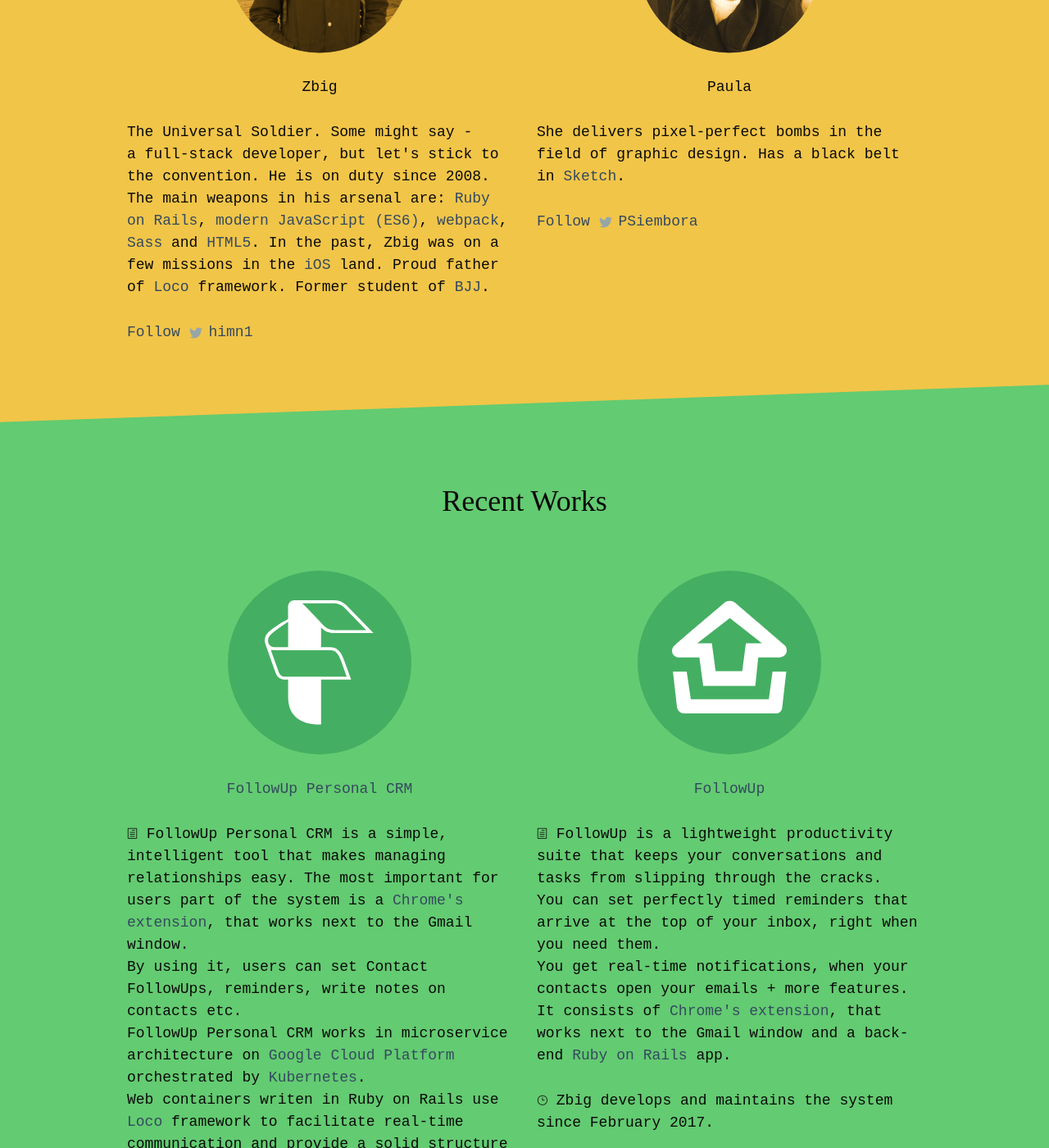
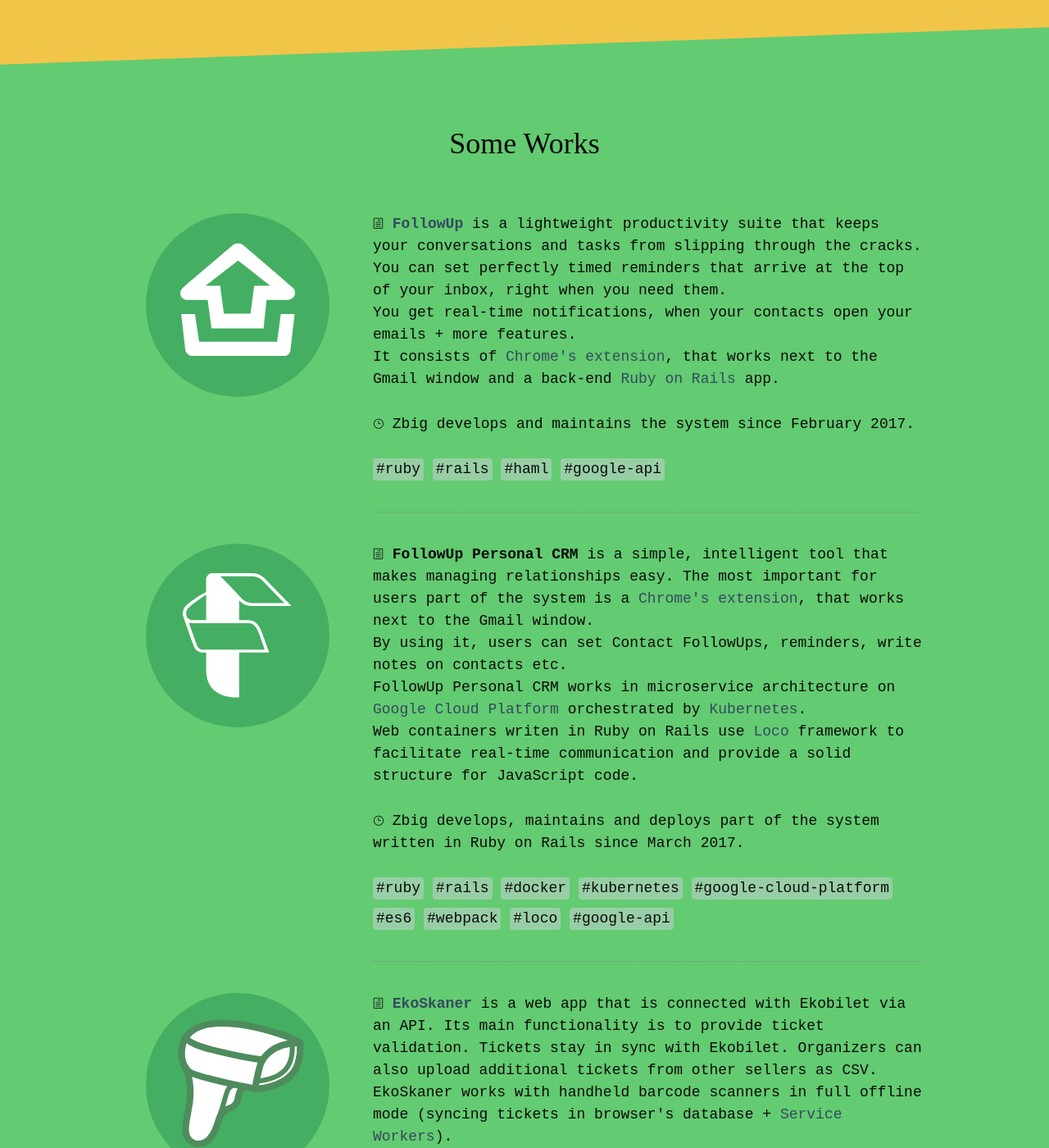
Before and after one commit to artofcodelabs/artofcodelabs.github.io, a Jekyll site: the page built from index.html, in a window 1280 px wide and 1400 px high, scrolled down 1386 px. Shown: the whole window at 82% size. Built offline with Jekyll 4.4.1, drawn with Linux system fonts in a browser that asks for light colours; some web fonts are replaced; some of the changed text lies outside the part shown.

Commit message:
Update (#31)

```diff
--- a/_includes/index/fourth_page.html
+++ b/_includes/index/fourth_page.html
@@ -3,17 +3,18 @@
     <div class="columns">
       <div class="row align-spaced">
         <div class="columns small-11">
-          <h2 class='align-center' id='open_source_header'>Open Source & freebies</h2>
+          <h2 class='align-center' id='open_source_header'>Open Source</h2>
         </div>
       </div>
+
       <div class="row align-center">
-        <div class="columns large-6 medium-6 small-11">
+        <div class="columns large-3 medium-5 small-11">
           <div class='project rounded-corners' id='loco-logo-container'>
             <img src='old_assets/loco_logo@3x.png' alt='loco logo' class='rounded-corners team'>
           </div>
-          <p>
-            <a href='http://locoframework.org' target="_blank" rel="noopener noreferrer" class='alt'>Loco</a>
-          </p>
+        </div>
+
+        <div class="columns large-7 medium-7 small-11">
           <p class='align-left'>
             <a href='http://locoframework.org' target="_blank" rel="noopener noreferrer" class='alt'>Loco</a> is a framework made up of two cooperating parts.
             First part is a front-end one called <a href='https://github.com/locoframework/loco-js' target="_blank" rel="noopener noreferrer" class='alt'>Loco-JS</a>.
@@ -28,23 +29,6 @@
               <span aria-hidden="true" class="icon_link_alt"></span> Repositories
             </a>
           </p>
-          <hr class='show-for-small-only'>
-        </div>
-
-        <div class="columns large-6 medium-6 small-11" id='avatars_columns'>
-          <div class='project rounded-corners trans'>
-            <img src='old_assets/avatars@3x.jpg' alt='avatars' class='rounded-corners team'>
-          </div>
-          <p>Avatars package</p>
-          <p class='align-left'>
-            Avatars have been originally made by Paula for our secret app (under development).
-            But we give them away for free :) You can download the package and use avatars in your own projects. Enjoy!
-          </p>
-          <p class='align-left'>
-            <a href='/downloads/avatars.zip' class='alt'>
-              <span aria-hidden="true" class="icon_download"></span> Download
-            </a>
-          </p>
         </div>
       </div>
     </div>
--- a/_includes/index/second_page.html
+++ b/_includes/index/second_page.html
@@ -7,25 +7,17 @@
         </div>
       </div>
 
-      <div class="row align-spaced">
-        <div class="columns large-10 medium-12 small-11">
-          <p>
-            <b>Art of Code</b> is a small team specialized in production of web apps.
-            To be more precise - it is actually a one man army (with a little help :)
-          </p>
-        </div>
-      </div>
-
       <div class="row align-center">
-        <div class="columns large-5 medium-6 small-11">
+        <div class="columns large-3 medium-5 small-11">
           <p>
             <img src='old_assets/h1@3x.jpg' alt='himn1' class='circle team'>
           </p>
-          <p>
-            Zbig
-          </p>
+        </div>
+
+        <div class="columns large-7 medium-7 small-11">
           <p class='align-left'>
-            The Universal Soldier. Some might say - a&nbsp;full-stack developer, but let's stick to the convention. He is on duty since 2008. The main weapons in his arsenal are:
+            <b>Art of Code</b> is a small team specialized in production of web apps. To be more precise - it is actually a one man army.<br>
+            <b>Zbig</b> is the Universal Soldier. Some might say - a&nbsp;full-stack developer, but let's stick to the convention. He is on duty since 2008. The main weapons in his arsenal are:
             <a href='http://rubyonrails.org' target="_blank" rel="noopener noreferrer" class='alt'>Ruby on Rails</a>,
             <a href='https://en.wikipedia.org/wiki/JavaScript' target="_blank" rel="noopener noreferrer" class='alt'>modern JavaScript (ES6)</a>,
             <a href='https://webpack.js.org' target="_blank" rel="noopener noreferrer" class='alt'>webpack</a>,
@@ -35,26 +27,6 @@
             Proud father of <a href='https://github.com/locoframework' target="_blank" rel="noopener noreferrer" class='alt'>Loco</a> framework.
             Former student of <a href='https://en.wikipedia.org/wiki/Brazilian_jiu-jitsu' target="_blank" rel="noopener noreferrer" class='alt'>BJJ</a>.
           </p>
-          <p class='align-left'>
-            {% include icons/icon-twitter.html pre='Follow' username='himn1' class='alt' %}
-          </p>
-
-          <hr class='show-for-small-only'>
-        </div>
-
-        <div class="columns large-5 medium-6 small-11">
-          <p>
-            <img src='old_assets/ps@3x.jpg' alt='paulas' class='circle team'>
-          </p>
-          <p>
-            Paula
-          </p>
-          <p class='align-left'>
-            She delivers pixel-perfect bombs in the field of graphic design. Has a black belt in <a href='https://www.sketchapp.com' target="_blank" rel="noopener noreferrer" class='alt'>Sketch</a>.
-          </p>
-          <p class='align-left'>
-            {% include icons/icon-twitter.html pre='Follow' username='PSiembora' class='alt' %}
-          </p>
         </div>
       </div>
     </div>
--- a/_includes/index/third_page.html
+++ b/_includes/index/third_page.html
@@ -3,20 +3,47 @@
     <div class="columns">
       <div class="row align-spaced">
         <div class="columns small-11">
-          <h2 class='align-center'>Recent Works</h2>
+          <h2 class='align-center'>Some Works</h2>
         </div>
       </div>
 
       <div class="row align-center">
-        <div class="columns large-5 medium-6 small-11">
+        <div class="columns large-3 medium-5 small-11">
+          <div class='circle project' id='fu_classic-logo-container'>
+            {% include logos/fu_classic.svg %}
+          </div>
+        </div>
+
+        <div class="columns large-7 medium-7 small-11">
+          <p class='align-left'>
+            <span aria-hidden="true" class="icon icon_document_alt"></span>&nbsp;<a href='https://followup.cc' target="_blank" rel="noopener noreferrer" class='alt'><b>FollowUp</b></a> is a lightweight productivity suite that keeps your conversations and tasks from slipping through the cracks.<br>
+            You can set perfectly timed reminders that arrive at the top of your inbox, right when you need them.<br>
+            You get real-time notifications, when your contacts open your emails + more features.<br>
+            It consists of <a href='https://developer.chrome.com/extensions' target="_blank" rel="noopener noreferrer" class='alt'>Chrome's extension</a>, that works next to the Gmail window and a back-end <a href='http://rubyonrails.org' target="_blank" rel="noopener noreferrer" class='alt'>Ruby on Rails</a> app.
+          </p>
+          <p class='align-left'>
+            <span aria-hidden="true" class="icon icon_clock_alt"></span>&nbsp;Zbig develops and maintains the system since February 2017.
+          </p>
+          <p class='align-left'>
+            <span class='tag'>#ruby</span>
+            <span class='tag'>#rails</span>
+            <span class='tag'>#haml</span>
+            <span class='tag'>#google-api</span>
+          </p>
+          <hr>
+        </div>
+      </div>
+
+      <div class="row align-center">
+        <div class="columns large-3 medium-5 small-11">
           <div class='circle project' id='fu_pcrm-logo-container'>
             {% include logos/fu_pcrm.svg %}
           </div>
-          <p>
-            <a href='https://followup.cc/followup-personal-crm' target="_blank" rel="noopener noreferrer" class='alt'>FollowUp Personal CRM</a>
-          </p>
+        </div>
+
+        <div class="columns large-7 medium-7 small-11">
           <p class='align-left'>
-            <span aria-hidden="true" class="icon icon_document_alt"></span>&nbsp;FollowUp Personal CRM is a simple, intelligent tool that makes managing relationships easy.
+            <span aria-hidden="true" class="icon icon_document_alt"></span>&nbsp;<b>FollowUp Personal CRM</b> is a simple, intelligent tool that makes managing relationships easy.
             The most important for users part of the system is a <a href='https://developer.chrome.com/extensions' target="_blank" rel="noopener noreferrer" class='alt'>Chrome's extension</a>, that works next to the Gmail window.<br>
             By using it, users can set Contact FollowUps, reminders, write notes on contacts etc.<br>
             FollowUp Personal CRM works in <a href='https://smartbear.com/learn/api-design/what-are-microservices/' target="_blank" rel="noopener noreferrer" class='alt'></a>microservice architecture</a> on <a href='https://cloud.google.com' target="_blank" rel="noopener noreferrer" class='alt'>Google Cloud Platform</a> orchestrated by <a href='https://kubernetes.io' target="_blank" rel="noopener noreferrer" class='alt'>Kubernetes</a>.<br>
@@ -36,66 +63,21 @@
             <span class='tag'>#loco</span>
             <span class='tag'>#google-api</span>
           </p>
-          <hr class='show-for-small-only'>
-        </div>
-
-        <div class="columns large-5 medium-6 small-11">
-          <div class='circle project' id='fu_classic-logo-container'>
-            {% include logos/fu_classic.svg %}
-          </div>
-          <p>
-            <a href='https://followup.cc' target="_blank" rel="noopener noreferrer" class='alt'>FollowUp</a>
-          </p>
-          <p class='align-left'>
-            <span aria-hidden="true" class="icon icon_document_alt"></span>&nbsp;FollowUp is a lightweight productivity suite that keeps your conversations and tasks from slipping through the cracks.<br>
-            You can set perfectly timed reminders that arrive at the top of your inbox, right when you need them.<br>
-            You get real-time notifications, when your contacts open your emails + more features.<br>
-            It consists of <a href='https://developer.chrome.com/extensions' target="_blank" rel="noopener noreferrer" class='alt'>Chrome's extension</a>, that works next to the Gmail window and a back-end <a href='http://rubyonrails.org' target="_blank" rel="noopener noreferrer" class='alt'>Ruby on Rails</a> app.
-          </p>
-          <p class='align-left'>
-            <span aria-hidden="true" class="icon icon_clock_alt"></span>&nbsp;Zbig develops and maintains the system since February 2017.
-          </p>
-          <p class='align-left'>
-            <span class='tag'>#ruby</span>
-            <span class='tag'>#rails</span>
-            <span class='tag'>#haml</span>
-            <span class='tag'>#google-api</span>
-          </p>
-          <hr class='show-for-small-only'>
+          <hr>
         </div>
       </div>
 
       <div class="row align-center">
-        <div class="columns large-5 medium-6 small-11">
-          <div class='circle project' id='ekobilet-logo-container'>
-            {% include logos/ekobilet.svg %}
-          </div>
-          <p>
-            <a href='https://ekobilet.pl' target="_blank" rel="noopener noreferrer" class='alt'>Ekobilet</a>
-          </p>
-          <p class='align-left'>
-            <span aria-hidden="true" class="icon icon_document_alt"></span>&nbsp;Ekobilet (pol. bilet = ticket) is a ticket sales platform that is on the market since 2011.
-            It allows organizers to sell tickets online as e-ticket and in the paper form by using POS.
-          </p>
-          <p class='align-left'>
-            <span aria-hidden="true" class="icon icon_clock_alt"></span>&nbsp;Zbig developed and maintained the system between 2010 and 2017.
-          </p>
-          <p class='align-left'>
-            <span class='tag'>#ruby</span>
-            <span class='tag'>#rails</span>
-          </p>
-          <hr class='show-for-small-only'>
-        </div>
-
-        <div class="columns large-5 medium-6 small-11">
+        <div class="row align-center">
+          <div class="columns large-3 medium-5 small-11">
             <div class='circle project' id='ekoskaner-logo-container'>
               {% include logos/ekoskaner.svg %}
             </div>
-          <p>
-            <a href='https://skaner.ekobilet.pl' target="_blank" rel="noopener noreferrer" class='alt'>EkoSkaner</a>
-          </p>
+          </div>
+
+          <div class="columns large-7 medium-7 small-11">
             <p class='align-left'>
-            <span aria-hidden="true" class="icon icon_document_alt"></span>&nbsp;EkoSkaner is a web app that is connected with Ekobilet via an API.
+              <span aria-hidden="true" class="icon icon_document_alt"></span>&nbsp;<a href='https://skaner.ekobilet.pl' target="_blank" rel="noopener noreferrer" class='alt'><b>EkoSkaner</b></a> is a web app that is connected with Ekobilet via an API.
               Its main functionality is to provide ticket validation. Tickets stay in sync with Ekobilet.
               Organizers can also upload additional tickets from other sellers as CSV.<br>
               EkoSkaner works with handheld barcode scanners in full offline mode (syncing tickets in browser's database + <a href='https://developer.mozilla.org/en-US/docs/Web/API/Service_Worker_API/Using_Service_Workers' target="_blank" rel="noopener noreferrer" class='alt'>Service Workers</a>).<br>
@@ -109,9 +91,34 @@
               <span class='tag'>#rails</span> <span class='tag'>#coffeescript</span>
               <span class='tag'>#loco</span> <span class='tag'>#serviceworker</span>
             </p>
-          <hr class='show-for-small-only'>
+            <hr>
+          </div>
+        </div>
+      </div>
+
+      <div class="row align-center">
+        <div class="row align-center">
+          <div class="columns large-3 medium-5 small-11">
+            <div class='circle project' id='ekobilet-logo-container'>
+              {% include logos/ekobilet.svg %}
+            </div>
+          </div>
+
+          <div class="columns large-7 medium-7 small-11">
+            <p class='align-left'>
+              <span aria-hidden="true" class="icon icon_document_alt"></span>&nbsp;<a href='https://ekobilet.pl' target="_blank" rel="noopener noreferrer" class='alt'><b>Ekobilet</b></a> (pol. bilet = ticket) is a ticket sales platform that is on the market since 2011.
+              It allows organizers to sell tickets online as e-ticket and in the paper form by using POS.
+            </p>
+            <p class='align-left'>
+              <span aria-hidden="true" class="icon icon_clock_alt"></span>&nbsp;Zbig developed and maintained the system between 2010 and 2017.
+            </p>
+            <p class='align-left'>
+              <span class='tag'>#ruby</span>
+              <span class='tag'>#rails</span>
+            </p>
           </div>
         </div>
       </div>
     </div>
   </div>
+</div>
```
Lines whose indentation alone changed are shown as unchanged.
